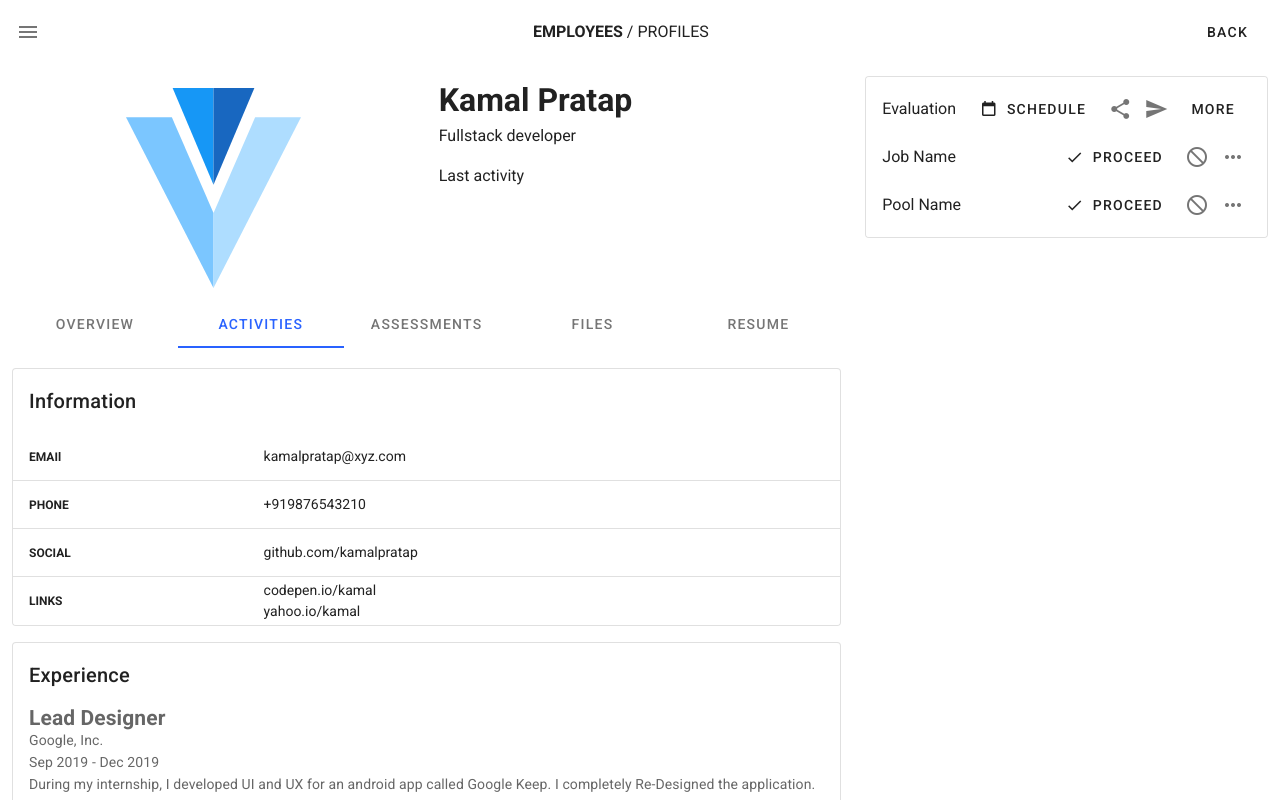
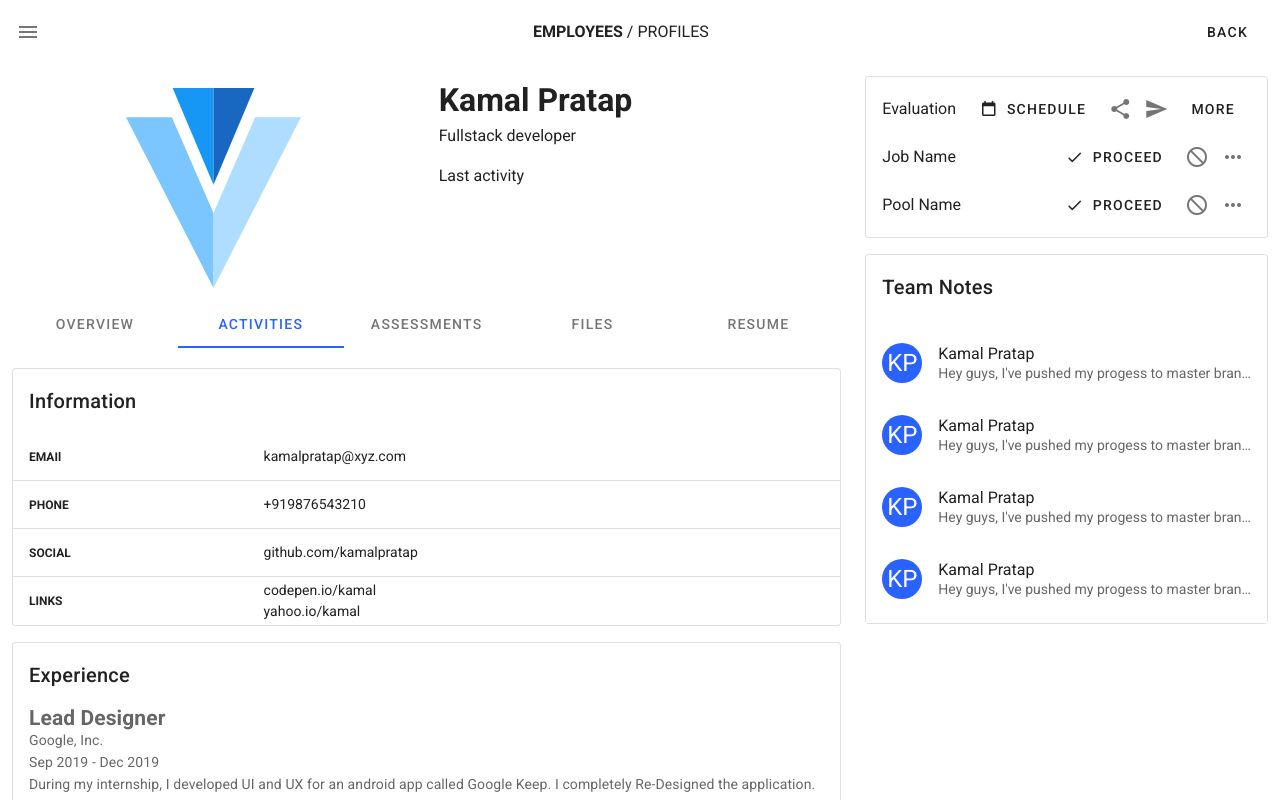
Before and after one commit to pSnehanshu/duckcart-project, a Vue app: page / in a window 1280 px wide. Shown: the top 800 px of the page. Built offline with nearby package versions, Linux system fonts and the light colour scheme.

Commit message:
team notes card

```diff
--- a/src/components/main-area.vue
+++ b/src/components/main-area.vue
@@ -146,6 +146,26 @@
             </v-list-item>
           </v-list>
         </v-card>
+
+        <v-card outlined class="mt-4">
+          <v-card-title>Team Notes</v-card-title>
+
+          <div>
+            <v-list two-line>
+              <v-list-item v-for="i in 4" :key="i">
+                <v-list-item-avatar>
+                  <v-avatar color="primary">
+                    <span class="white--text headline">KP</span>
+                  </v-avatar>
+                </v-list-item-avatar>
+                <v-list-item-content>
+                  <v-list-item-title>Kamal Pratap</v-list-item-title>
+                  <v-list-item-subtitle>Hey guys, I've pushed my progess to master branch.</v-list-item-subtitle>
+                </v-list-item-content>
+              </v-list-item>
+            </v-list>
+          </div>
+        </v-card>
       </v-col>
     </v-row>
   </v-container>
```
